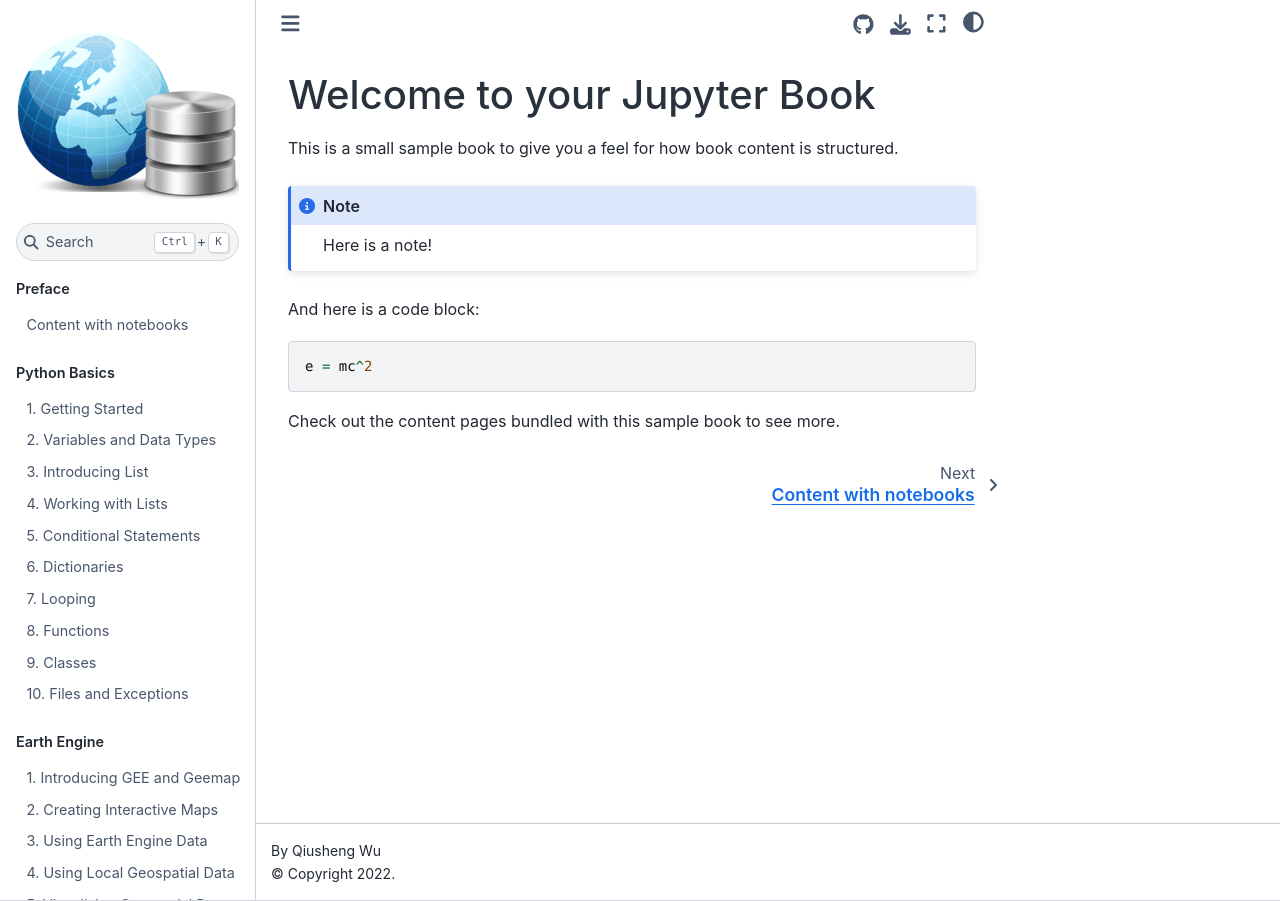
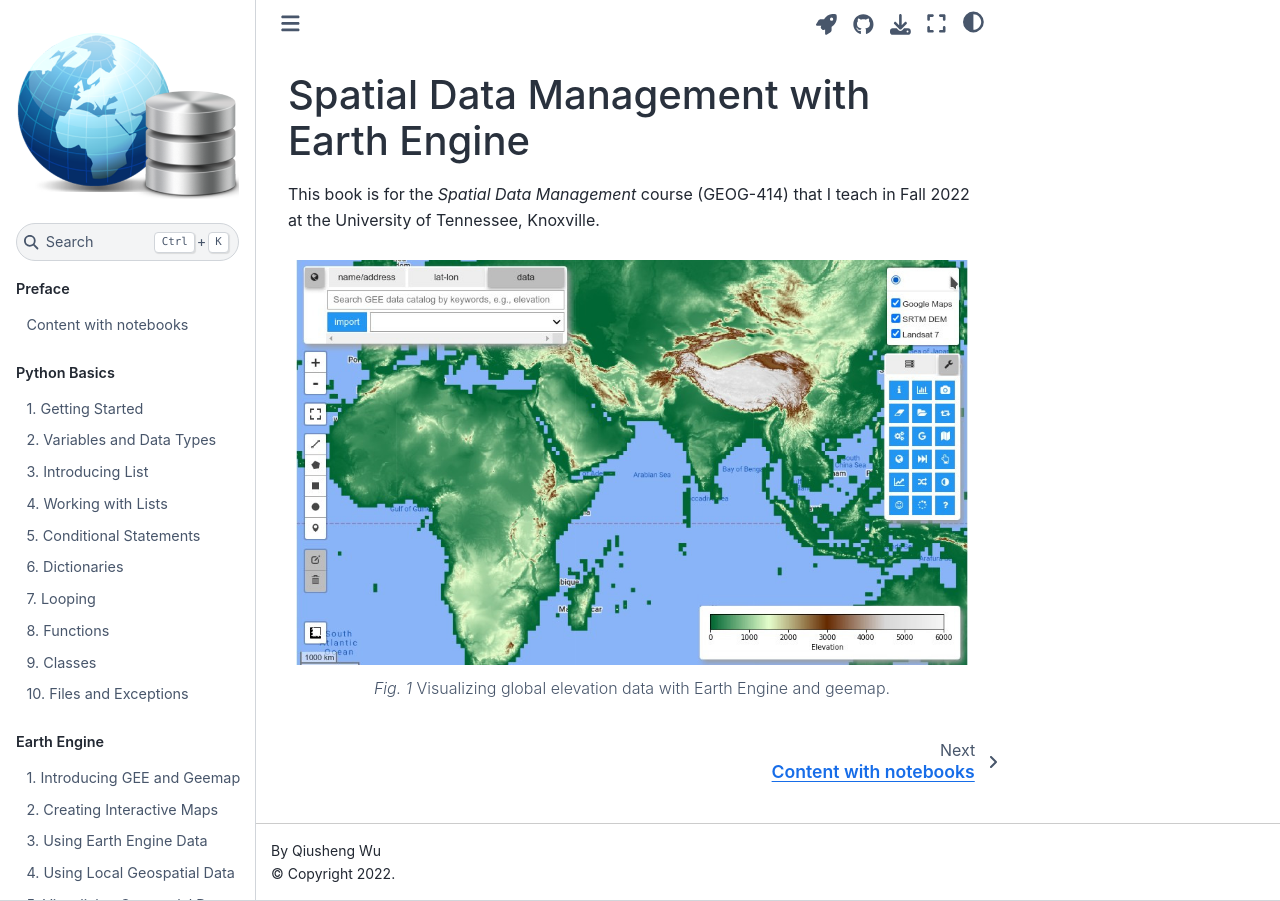
Before and after one commit to giswqs/geog-414-fall2022, a Jupyter Book: the page built from index.md, in a window 1280 px wide. Built offline with Jupyter Book 1.0.4 settings and Sphinx 7.4.7 and the Sphinx Book theme 1.1.4, drawn with Linux system fonts in a browser that asks for light colours.

Commit message:
Updated home page

````diff
--- a/index.md
+++ b/index.md
@@ -1,16 +1,24 @@
-# Welcome to your Jupyter Book
+---
+jupytext:
+  text_representation:
+    extension: .md
+    format_name: myst
+    format_version: 0.13
+    jupytext_version: 1.11.5
+kernelspec:
+  display_name: Python 3
+  language: python
+  name: python3
+---
 
-This is a small sample book to give you a feel for how book content is
-structured.
+# Spatial Data Management with Earth Engine
 
-:::{note}
-Here is a note!
-:::
+This book is for the _Spatial Data Management_ course (GEOG-414) that I teach in Fall 2022 at the University of Tennessee, Knoxville.
 
-And here is a code block:
-
+```{figure} book/gee/images/ch01_geemap_gui.jpg
+---
+name: ch00_geemap_gui
+width: 825px
+---
+Visualizing global elevation data with Earth Engine and geemap.
 ```
-e = mc^2
-```
-
-Check out the content pages bundled with this sample book to see more.
````
Also changed, not shown: cover.png (added).
